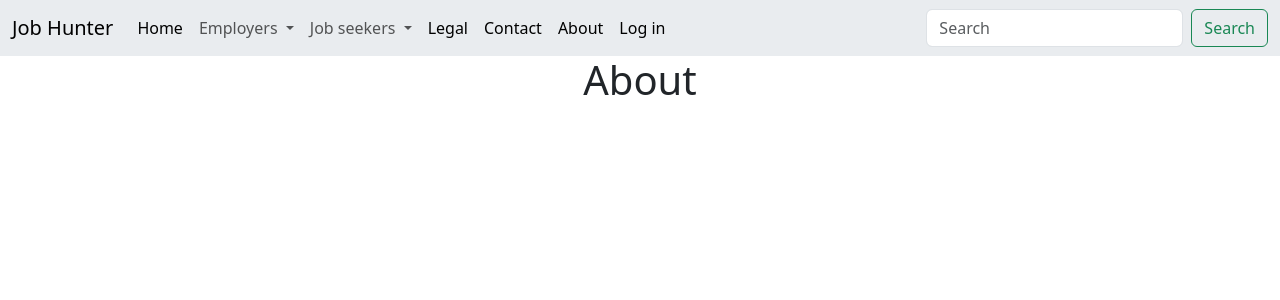
After one commit to CHepplethwaite/job_proj, a Django app: template job_app/templates/job_app/site/about.html in a window 1280 px wide. The commit adds this page. Shown: the top 300 px of the page. Run offline with Django 3.2, Linux system fonts and the light colour scheme; the template is opened without the code that fills it, so the values that code supplies are empty.

Commit message:
Created basic templates

```diff
--- a/job_app/templates/job_app/index.html
+++ b/job_app/templates/job_app/index.html
@@ -3,32 +3,36 @@
   <head>
     <meta charset="utf-8">
     <meta name="viewport" content="width=device-width, initial-scale=1">
+
+    {% block title %}
     <title>Job Hunter</title>
+    {% endblock title %}
+
     <link href="https://cdn.jsdelivr.net/npm/bootstrap@5.3.0-alpha1/dist/css/bootstrap.min.css" rel="stylesheet" integrity="sha384-GLhlTQ8iRABdZLl6O3oVMWSktQOp6b7In1Zl3/Jr59b6EGGoI1aFkw7cmDA6j6gD" crossorigin="anonymous">
   </head>
   <body>
 
     <!--start navbar -->
 
-    <nav class="navbar navbar-expand-lg bg-body-tertiary">
+    <nav class="navbar navbar-expand-lg bg-body-secondary">
       <div class="container-fluid">
-        <a class="navbar-brand" href="#">Job Hunter</a>
+        <a class="navbar-brand" href="{% url 'home' %}">Job Hunter</a>
         <button class="navbar-toggler" type="button" data-bs-toggle="collapse" data-bs-target="#navbarSupportedContent" aria-controls="navbarSupportedContent" aria-expanded="false" aria-label="Toggle navigation">
           <span class="navbar-toggler-icon"></span>
         </button>
         <div class="collapse navbar-collapse" id="navbarSupportedContent">
           <ul class="navbar-nav me-auto mb-2 mb-lg-0">
             <li class="nav-item">
-              <a class="nav-link active" aria-current="page" href="#">Home</a>
+              <a class="nav-link active" aria-current="page" href="{% url 'home' %}">Home</a>
             </li>
             <li class="nav-item dropdown">
               <a class="nav-link dropdown-toggle" href="#" role="button" data-bs-toggle="dropdown" aria-expanded="false">
                 Employers
               </a>
               <ul class="dropdown-menu">
-                <li><a class="dropdown-item" href="#">Post job</a></li>
-                <li><a class="dropdown-item" href="#">Recruitment</a></li>
-                <li><a class="dropdown-item" href="#">Payroll</a></li>
+                <li><a class="dropdown-item" href="{% url 'post_job' %}">Post job</a></li>
+                <li><a class="dropdown-item" href="{% url 'recruitment' %}">Recruitment</a></li>
+                <li><a class="dropdown-item" href="{% url 'payroll' %}">Payroll</a></li>
               </ul>
             </li>
             <li class="nav-item dropdown">
@@ -36,15 +40,21 @@
                 Job seekers
               </a>
               <ul class="dropdown-menu">
-                <li><a class="dropdown-item" href="#">Submit resume</a></li>
-                <li><a class="dropdown-item" href="#">Career advice</a></li>
-                <li><a class="dropdown-item" href="#">Education</a></li>
+                <li><a class="dropdown-item" href="{% url 'submit_resume' %}">Submit resume</a></li>
+                <li><a class="dropdown-item" href="{% url 'career_advice' %}">Career advice</a></li>
+                <li><a class="dropdown-item" href="{% url 'education' %}">Education</a></li>
               </ul>
             </li>
             <li class="nav-item">
-              <a class="nav-link active" aria-current="page" href="#">Legal</a>
+              <a class="nav-link active" aria-current="page" href="{% url 'legal' %}">Legal</a>
             </li>
             <li class="nav-item">
+              <a class="nav-link active" aria-current="page" href="{% url 'contact' %}">Contact</a>
+            </li>
+            <li class="nav-item">
+              <li class="nav-item">
+                <a class="nav-link active" aria-current="page" href="{% url 'about' %}">About</a>
+              </li>
               <a class="nav-link active" aria-current="page" href="#">Log in</a>
             </li>
           </ul>
@@ -58,7 +68,11 @@
 
     <!--end navbar -->
 
-    <h1 class="text-center">Job Hunter</h1>
+{% block content %}
+<h1 class="text-center">Job Hunter</h1>
+<h6 class="text-center">Seek and you shall find</h6>
+{% endblock content %}
+
     <script src="https://cdn.jsdelivr.net/npm/bootstrap@5.3.0-alpha1/dist/js/bootstrap.bundle.min.js" integrity="sha384-w76AqPfDkMBDXo30jS1Sgez6pr3x5MlQ1ZAGC+nuZB+EYdgRZgiwxhTBTkF7CXvN" crossorigin="anonymous"></script>
   </body>
 </html>
--- /dev/null
+++ b/job_app/templates/job_app/site/about.html
@@ -0,0 +1,8 @@
+{% extends 'job_app/index.html' %}
+
+{% block title %}
+{% endblock title %}
+
+{% block content %}
+<h1 class="text-center">About</h1>
+{% endblock content %}
```
Also changed, not shown: job_app/templates/job_app/site/career_advice.html (added, +8 -0 lines), job_app/templates/job_app/site/contact.html (added, +8 -0 lines), job_app/templates/job_app/site/education.html (added, +8 -0 lines), job_app/templates/job_app/site/legal.html (added, +8 -0 lines), job_app/templates/job_app/site/payroll.html (added, +8 -0 lines), job_app/templates/job_app/site/post_job.html (added, +8 -0 lines), job_app/templates/job_app/site/recruitment.html (added, +8 -0 lines), job_app/templates/job_app/site/submit_resume.html (added, +8 -0 lines), job_app/urls.py (+10 -1 lines), job_app/views.py (+27 -0 lines).
